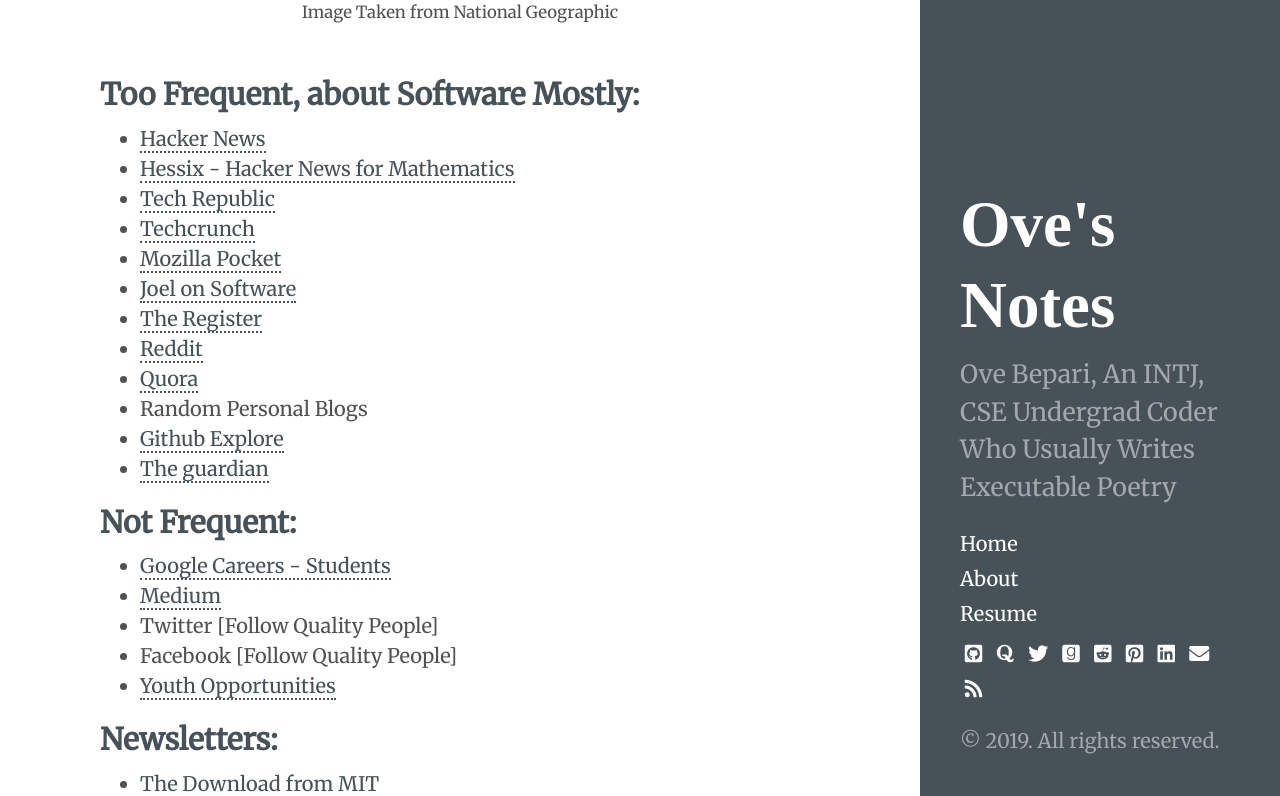
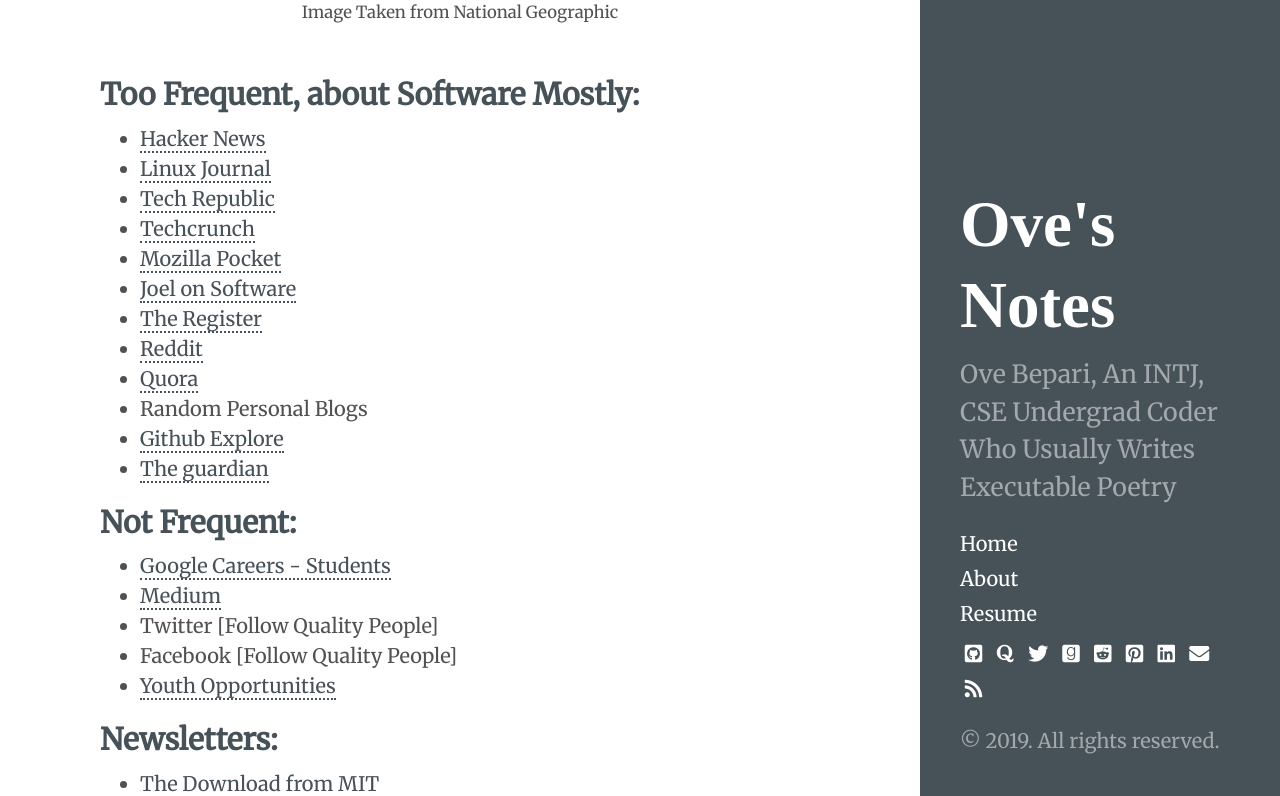
Before and after one commit to ovebepari/ovebepari.github.io, a Jekyll site: the page built from _posts/2019-01-12-oves-news-knowledge-sources.md, in a window 1280 px wide and 900 px high, scrolled down 615 px, cut to the strip 104-900 px from the top of the window. Built offline with Jekyll 4.4.1, drawn with Linux system fonts in a browser that asks for light colours; comment, search, counter and statistics services are not loaded.

Commit message:
added linux journal

```diff
--- a/_posts/2019-01-12-oves-news-knowledge-sources.md
+++ b/_posts/2019-01-12-oves-news-knowledge-sources.md
@@ -15,7 +15,7 @@
 ## Too Frequent, about Software Mostly:
 
 - [Hacker News](http://news.ycombinator.com/)
-- [Hessix - Hacker News for Mathematics](https://www.hessix.com/)
+- [Linux Journal](https://www.linuxjournal.com/)
 - [Tech Republic](https://www.techrepublic.com/)
 - [Techcrunch](https://techcrunch.com/)
 - [Mozilla Pocket](https://getpocket.com/explore/)
```
